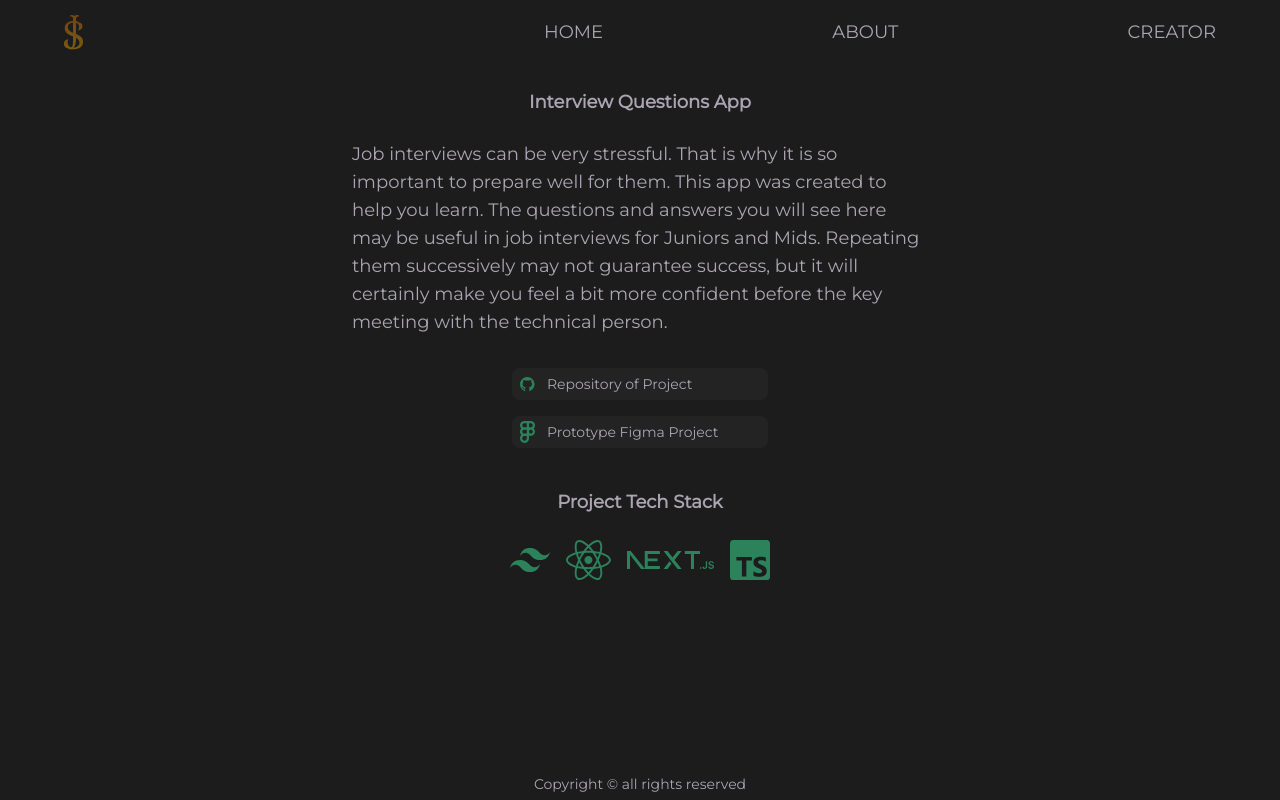
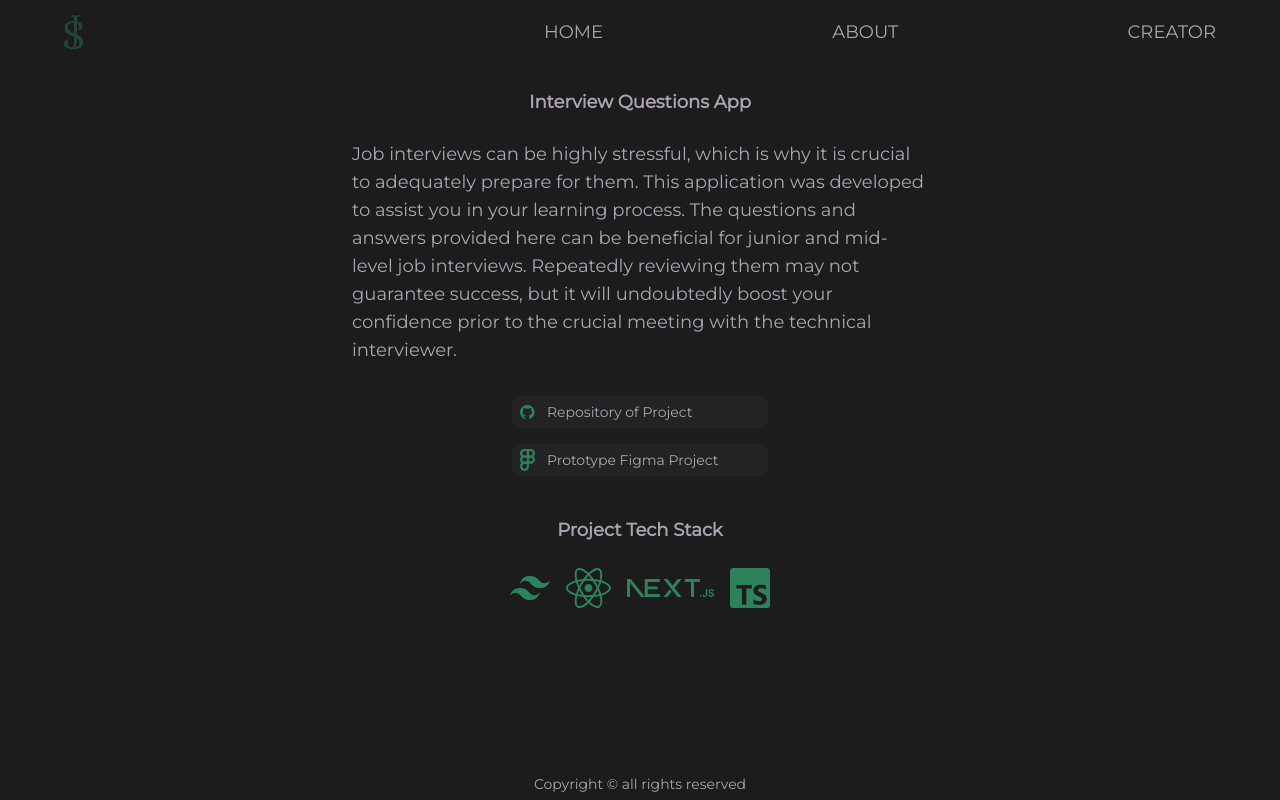
Before and after one commit to rafal19987/Interview-Questions-App-Nextjs-Tailwind-TypeScript-Supabase, a Next.js app: page /about in a window 1280 px wide. Built offline with nearby package versions, Linux system fonts and the light colour scheme.

Commit message:
typos: fix typos in text

```diff
--- a/app/(pages)/about/page.tsx
+++ b/app/(pages)/about/page.tsx
@@ -10,12 +10,13 @@ const page = () => {
             Interview Questions App
           </h2>
           <p className="mt-6 text-sm text-left lg:w-3/5 lg:text-lg">
-            Job interviews can be very stressful. That is why it is so important
-            to prepare well for them. This app was created to help you learn.
-            The questions and answers you will see here may be useful in job
-            interviews for Juniors and Mids. Repeating them successively may not
-            guarantee success, but it will certainly make you feel a bit more
-            confident before the key meeting with the technical person.
+            Job interviews can be highly stressful, which is why it is crucial
+            to adequately prepare for them. This application was developed to
+            assist you in your learning process. The questions and answers
+            provided here can be beneficial for junior and mid-level job
+            interviews. Repeatedly reviewing them may not guarantee success, but
+            it will undoubtedly boost your confidence prior to the crucial
+            meeting with the technical interviewer.
           </p>
         </section>
         <section className="flex items-center flex-col w-4/5 mt-8">
--- a/app/(pages)/creator/SocialList.tsx
+++ b/app/(pages)/creator/SocialList.tsx
@@ -1,15 +1,15 @@
-import SocialListItem from './SocialListItem'
-import githubBigIcon from 'assets/githubBig.svg'
-import linkedinIcon from 'assets/linkedin.svg'
-import portfolioIcon from 'assets/portfolio.svg'
-import emailIcon from 'assets/email.svg'
+import SocialListItem from './SocialListItem';
+import githubBigIcon from 'assets/githubBig.svg';
+import linkedinIcon from 'assets/linkedin.svg';
+import portfolioIcon from 'assets/portfolio.svg';
+import emailIcon from 'assets/email.svg';
 
 interface SocialsProps {
-  icon: string
-  alt: string
-  description: string
-  reference: string
-  isEmail: Boolean
+  icon: string;
+  alt: string;
+  description: string;
+  reference: string;
+  isEmail: Boolean;
 }
 
 const socials: SocialsProps[] = [
@@ -23,7 +23,7 @@ const socials: SocialsProps[] = [
   {
     icon: linkedinIcon,
     alt: 'linkedin icon',
-    description: 'Find me on LinkedIn',
+    description: 'Invite me on linkedin',
     reference: 'https://www.linkedin.com/in/rafa%C5%82-izdebski-78023b1b0/',
     isEmail: false,
   },
@@ -41,7 +41,7 @@ const socials: SocialsProps[] = [
     reference: 'rafal987.1@o2.pl',
     isEmail: true,
   },
-]
+];
 
 const SocialList = (): JSX.Element => {
   return (
@@ -57,7 +57,7 @@ const SocialList = (): JSX.Element => {
         />
       ))}
     </ul>
-  )
-}
+  );
+};
 
-export default SocialList
+export default SocialList;
--- a/app/(pages)/creator/page.tsx
+++ b/app/(pages)/creator/page.tsx
@@ -7,9 +7,8 @@ const page = (): JSX.Element => {
         <section className="flex flex-col justify-center items-center w-4/5">
           <h2 className="pt-6 text-lg text-center font-bold">Hi I`m Rafał</h2>
           <p className="text-sm text-left mt-6 md:mt-3 lg:max-w-screen-sm">
-            I am an ambitious frontend developer who is actively seeking
-            opportunities to gain valuable experience by working on exciting
-            real-world projects.
+            I am an ambitious frontend developer actively seeking opportunities
+            to gain valuable experience working on real projects.
           </p>
         </section>
         <section className="flex items-center flex-col w-4/5 mt-8">
--- a/app/page.tsx
+++ b/app/page.tsx
@@ -8,7 +8,9 @@ import Button from 'components/Button';
 import addIcon from 'assets/addIcon.svg';
 
 const popup = (): void => {
-  toast.error('This future is not available yet. App is still progress..');
+  toast.error(
+    'This feature is not available yet. The application is still being developed.'
+  );
 };
 
 const Page = () => {
```
Also changed, not shown: app/assets/logo.svg, app/assets/portfolio.svg.
